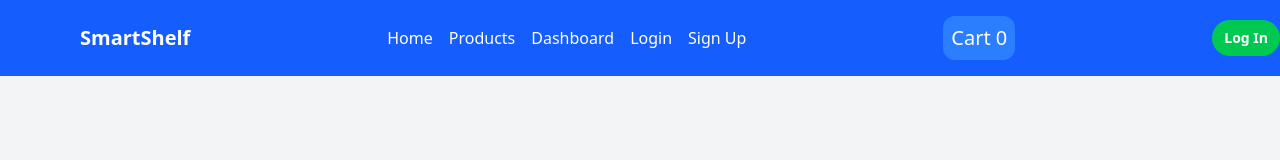
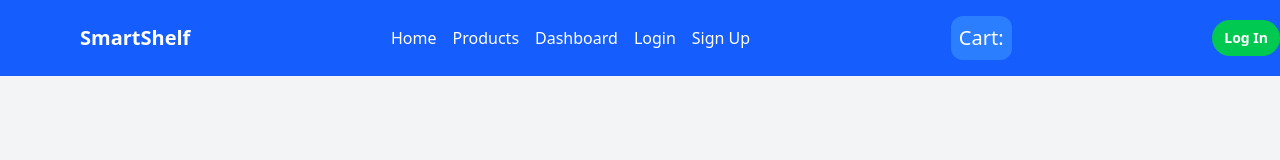
Before and after one commit to shreyanshthakur/SmartShelf, a React (Vite) app in the folder Frontend/: page /itemDescriptionPage in a window 1280 px wide. Shown: the top 160 px of the page. Built offline with nearby package versions, Linux system fonts and the light colour scheme; no server answers.

Commit message:
bugfix: cart not showing item count

```diff
--- a/Frontend/src/components/Header.tsx
+++ b/Frontend/src/components/Header.tsx
@@ -1,4 +1,4 @@
-import React, { useState } from "react";
+import React from "react";
 import { useSelector, useDispatch } from "react-redux";
 import { Link, NavLink } from "react-router-dom";
 import type { RootState } from "../store";
@@ -9,7 +9,9 @@ import { logoutUser } from "../utils/authUtils";
 interface HeaderProps {}
 
 const Header: React.FC<HeaderProps> = () => {
-  const [cartItemCount] = useState(0);
+  const cartItemCount = useSelector(
+    (state: RootState) => state.cart.totalItems
+  );
   const user = useSelector((state: RootState) => state.user);
   const isLoggedIn = user.userId !== null;
   const dispatch = useDispatch();
@@ -106,7 +108,12 @@ const Header: React.FC<HeaderProps> = () => {
           to="/cart"
           className="text-xl bg-blue-500 hover:bg-blue-700 text-white py-2 rounded-xl p-2"
         >
-          Cart {cartItemCount}
+          Cart:
+          {cartItemCount > 0 && (
+            <span className="ml-2 text-white text-xs font-bold rounded-full h-5 w-5 flex items-center justify-center">
+              {cartItemCount}
+            </span>
+          )}
         </Link>
 
         {/* Profile Section */}
--- a/Frontend/src/features/cartSlice.ts
+++ b/Frontend/src/features/cartSlice.ts
@@ -181,6 +181,10 @@ const cartSlice = createSlice({
         state.error = null;
       })
       .addCase(fetchCart.fulfilled, (state, action) => {
+        console.log("[DEBUG] fetchCart response:", action.payload);
+        console.log("[DEBUG] Items from payload:", action.payload.items);
+        console.log("[DEBUG] totalAmount:", action.payload.totalAmount);
+        console.log("[DEBUG] totalItems:", action.payload.totalItems);
         state.loading = false;
         state.items = action.payload.items;
         state.totalAmount = action.payload.totalAmount;
--- a/Frontend/src/pages/Cart.tsx
+++ b/Frontend/src/pages/Cart.tsx
@@ -15,9 +15,13 @@ export const Cart = () => {
   );
 
   useEffect(() => {
+    console.log("[DEBUG] Cart component mounted, fetching cart...");
     dispatch(fetchCart());
   }, [dispatch]);
-
+  console.log("[DEBUG] Cart state - items:", items);
+  console.log("[DEBUG] Cart state - items length:", items?.length);
+  console.log("[DEBUG] Cart state - loading:", loading);
+  console.log("[DEBUG] Cart state - error:", error);
   const handleRemove = (itemId: string) => {
     dispatch(removeFromCart({ itemId }));
   };
```
